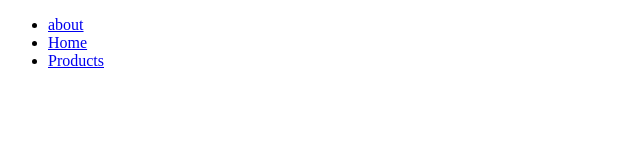
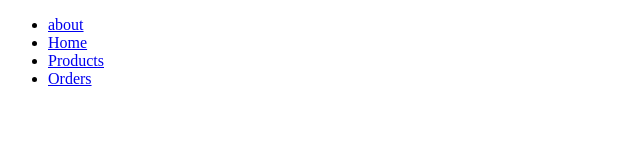
Before and after one commit to Gregoriusz00/Gregoriusz00.github.io, a plain HTML site: page index.html in a window 1280 px wide. Shown: the full height of the page, 0-640 px from the left. Drawn offline with Linux system fonts and the light colour scheme.

Commit message:
files commited

```diff
--- a/index.html
+++ b/index.html
@@ -18,6 +18,9 @@
         <li>
             <a href="pages/products.html">Products</a>
         </li>
+        <li>
+            <a href="pages/orders.html">Orders</a>
+        </li>
     </ul>
 
 </body>
```
